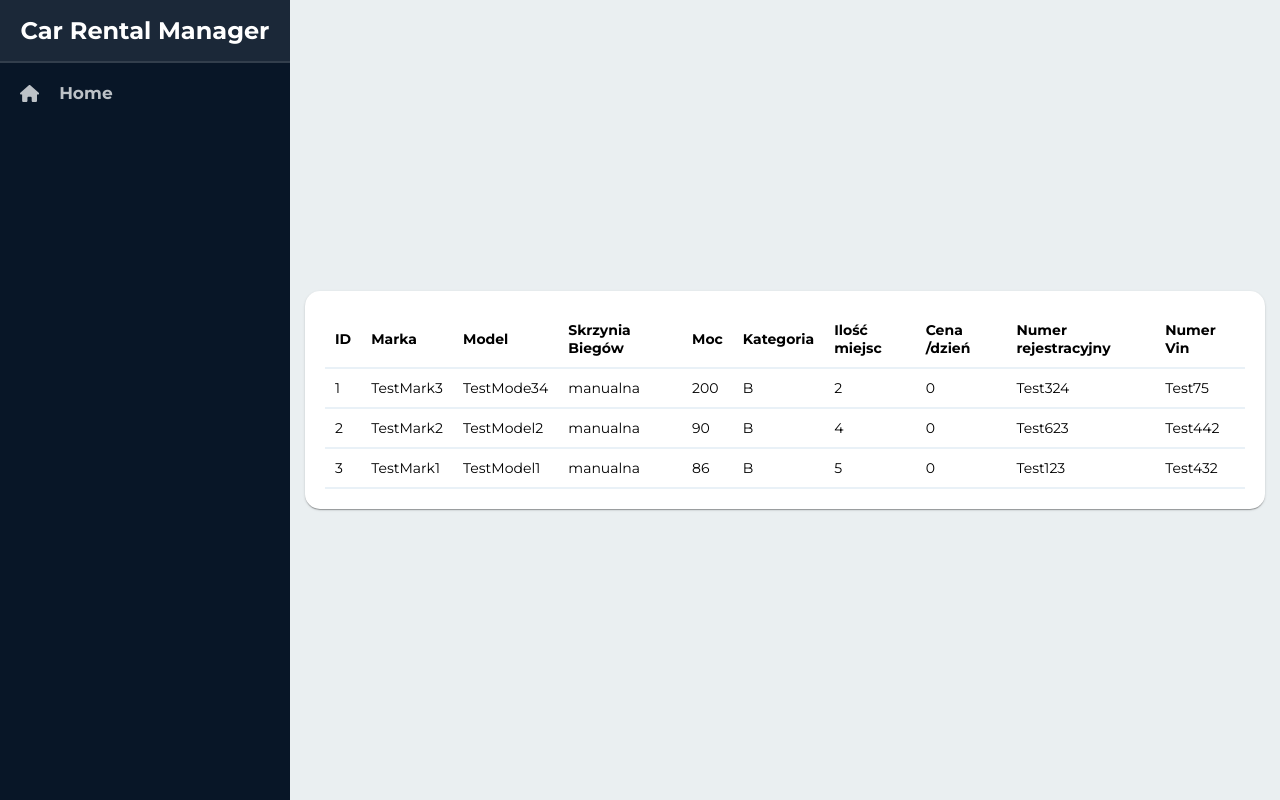
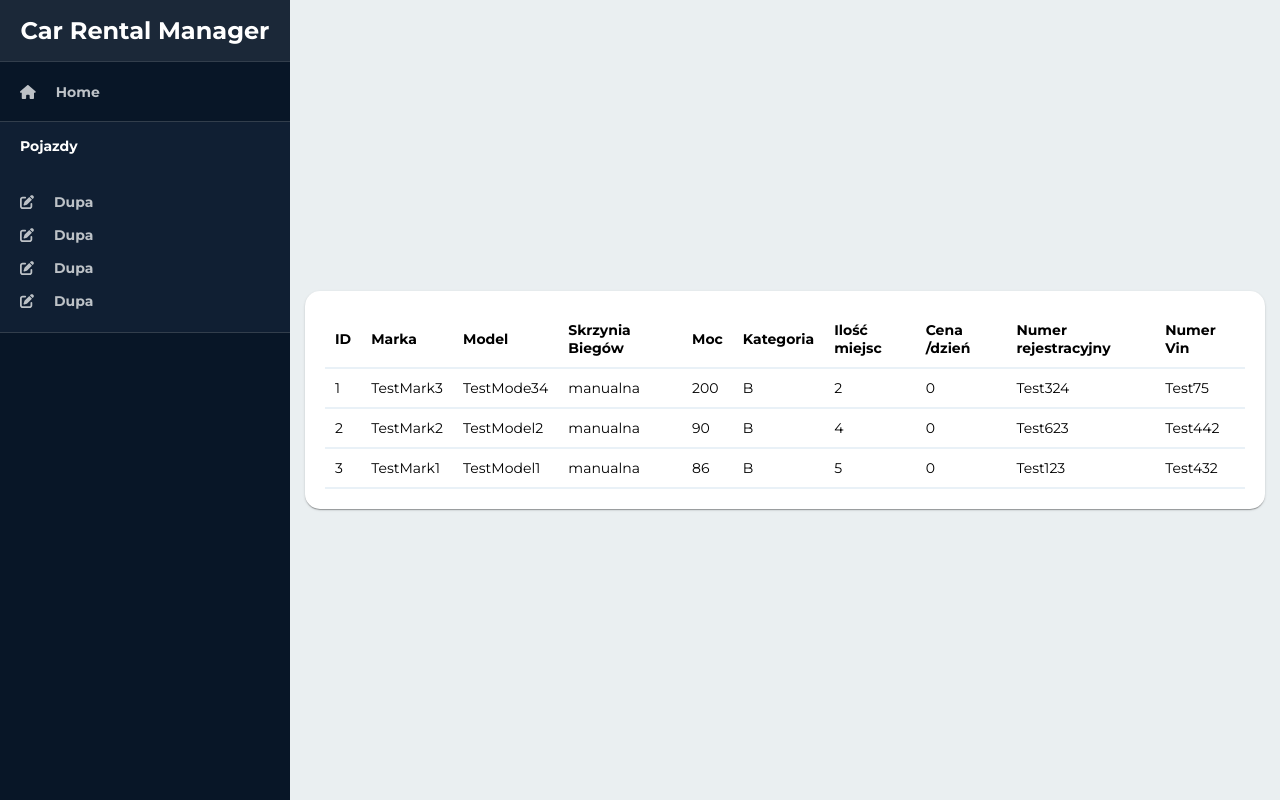
Before and after one commit to ajdachoo/Car-Rental-Manager, a React (Create React App) app: page / in a window 1280 px wide. Built offline with nearby package versions, Linux system fonts and the light colour scheme.

Commit message:
styles navigation sections and install react router

```diff
--- a/package.json
+++ b/package.json
@@ -13,6 +13,7 @@
     "axios": "^1.4.0",
     "react": "^18.2.0",
     "react-dom": "^18.2.0",
+    "react-router-dom": "^6.14.0",
     "react-scripts": "5.0.1",
     "styled-components": "^5.3.11",
     "typescript": "^4.9.5",
--- a/src/assets/styles/theme.ts
+++ b/src/assets/styles/theme.ts
@@ -8,6 +8,8 @@ export const theme = {
         c6: '#1B2838',
         c7: '#EAEFF1',
         c8: '#E9F1F7',
+        c9: '#0E2E49',
+        c10: '#4FC3F7',
     },
     fontSize: {
         xxl: '34px',
--- a/src/components/organisms/Navigation/Navigation.styles.ts
+++ b/src/components/organisms/Navigation/Navigation.styles.ts
@@ -1,9 +1,10 @@
 import styled from "styled-components";
+import { NavLink } from "react-router-dom";
 
 export const Logo = styled.div`
     color: ${({ theme }) => theme.colors.c2};
     background-color: ${({ theme }) => theme.colors.c4};
-    border-bottom: solid 2px ${({ theme }) => theme.colors.c3};
+    border-bottom: solid 1px ${({ theme }) => theme.colors.c3};
     padding: 0 20px;
 
     h1 {
@@ -25,20 +26,22 @@ export const Wrapper = styled.div`
     background-color: ${({ theme }) => theme.colors.c1};
 `;
 
-export const HomeLink = styled.div`
+export const HomeLink = styled(NavLink)`
     height: 60px;
-    font-size: ${({ theme }) => theme.fontSize.l};
+    font-size: ${({ theme }) => theme.fontSize.ml};
     font-weight: 700;
     color: ${({ theme }) => theme.colors.c5};
+    border-bottom: solid 1px ${({ theme }) => theme.colors.c3};
     display: flex;
     align-items: center;
     justify-content: start;
     padding: 10px 20px;
     gap: 20px;
+    text-decoration: none;
 
     svg {
         fill: ${({ theme }) => theme.colors.c5};
-        height: ${({ theme }) => theme.fontSize.l};
+        height: ${({ theme }) => theme.fontSize.ml};
         padding: 0;
     }
 
--- a/src/components/organisms/Navigation/Navigation.tsx
+++ b/src/components/organisms/Navigation/Navigation.tsx
@@ -1,6 +1,55 @@
 import React from 'react';
 import { Wrapper, Logo, HomeLink } from './Navigation.styles';
 import { ReactComponent as HomeIcon } from 'assets/icons/house-solid.svg';
+import { ReactComponent as NewIcon } from 'assets/icons/pen-to-square-solid.svg';
+import { NavLink } from 'react-router-dom';
+import styled from 'styled-components';
+
+const NavSection = styled.div`
+    display: flex;
+    flex-direction: column;
+    padding: 15px 0;
+    font-size: ${({ theme }) => theme.fontSize.ml};
+    font-weight: 700;
+    border-bottom: solid 1px ${({ theme }) => theme.colors.c3};
+    background-color: ${({ theme }) => theme.colors.c4};
+
+    p {
+        color: ${({ theme }) => theme.colors.c2};
+        margin: 0 20px;
+        margin-bottom: 30px;
+    }
+`;
+
+const StyledNavLink = styled(NavLink)`
+    height: 33px;
+    padding: 0 20px;
+    text-decoration: none;
+    display: flex;
+    align-items: center;
+    color: ${({ theme }) => theme.colors.c5};
+    display: flex;
+    gap: 20px;
+
+    &:hover {
+        background-color: ${({ theme }) => theme.colors.c6};
+    }
+
+    svg {
+        fill: ${({ theme }) => theme.colors.c5};
+        height: ${({ theme }) => theme.fontSize.ml};
+        padding: 0;
+    }
+
+    &.active {
+        color: ${({ theme }) => theme.colors.c10};
+        background-color: ${({ theme }) => theme.colors.c9};
+
+        svg {
+            fill: ${({ theme }) => theme.colors.c10};
+        }
+    }
+`;
 
 const Navigation: React.FC = () => {
     return (
@@ -8,9 +57,16 @@ const Navigation: React.FC = () => {
             <Logo>
                 <h1>Car Rental Manager</h1>
             </Logo>
-            <HomeLink>
+            <HomeLink to="/">
                 <HomeIcon /><p>Home</p>
             </HomeLink>
+            <NavSection>
+                <p>Pojazdy</p>
+                <StyledNavLink to="/dupa0"><NewIcon />Dupa</StyledNavLink>
+                <StyledNavLink to="/dupa1"><NewIcon />Dupa</StyledNavLink>
+                <StyledNavLink to="/dupa2"><NewIcon />Dupa</StyledNavLink>
+                <StyledNavLink to="/dupa3"><NewIcon />Dupa</StyledNavLink>
+            </NavSection>
         </Wrapper>
     );
 };
--- a/src/providers/AppProviders.tsx
+++ b/src/providers/AppProviders.tsx
@@ -2,6 +2,7 @@ import React from 'react';
 import { ThemeProvider } from 'styled-components';
 import { theme } from 'assets/styles/theme';
 import { GlobalStyle } from 'assets/styles/GlobalStyle';
+import { BrowserRouter } from 'react-router-dom';
 
 interface AppProvidersProps {
     children: React.ReactNode;
@@ -9,10 +10,12 @@ interface AppProvidersProps {
 
 const AppProviders: React.FC<AppProvidersProps> = ({ children }) => {
     return (
-        <ThemeProvider theme={theme}>
-            <GlobalStyle />
-            {children}
-        </ThemeProvider>
+        <BrowserRouter>
+            <ThemeProvider theme={theme}>
+                <GlobalStyle />
+                {children}
+            </ThemeProvider>
+        </BrowserRouter>
     );
 };
 
```
Also changed, not shown: src/assets/icons/pen-to-square-solid.svg (added), 1 other file (tests, documents, lock files or other folders).
